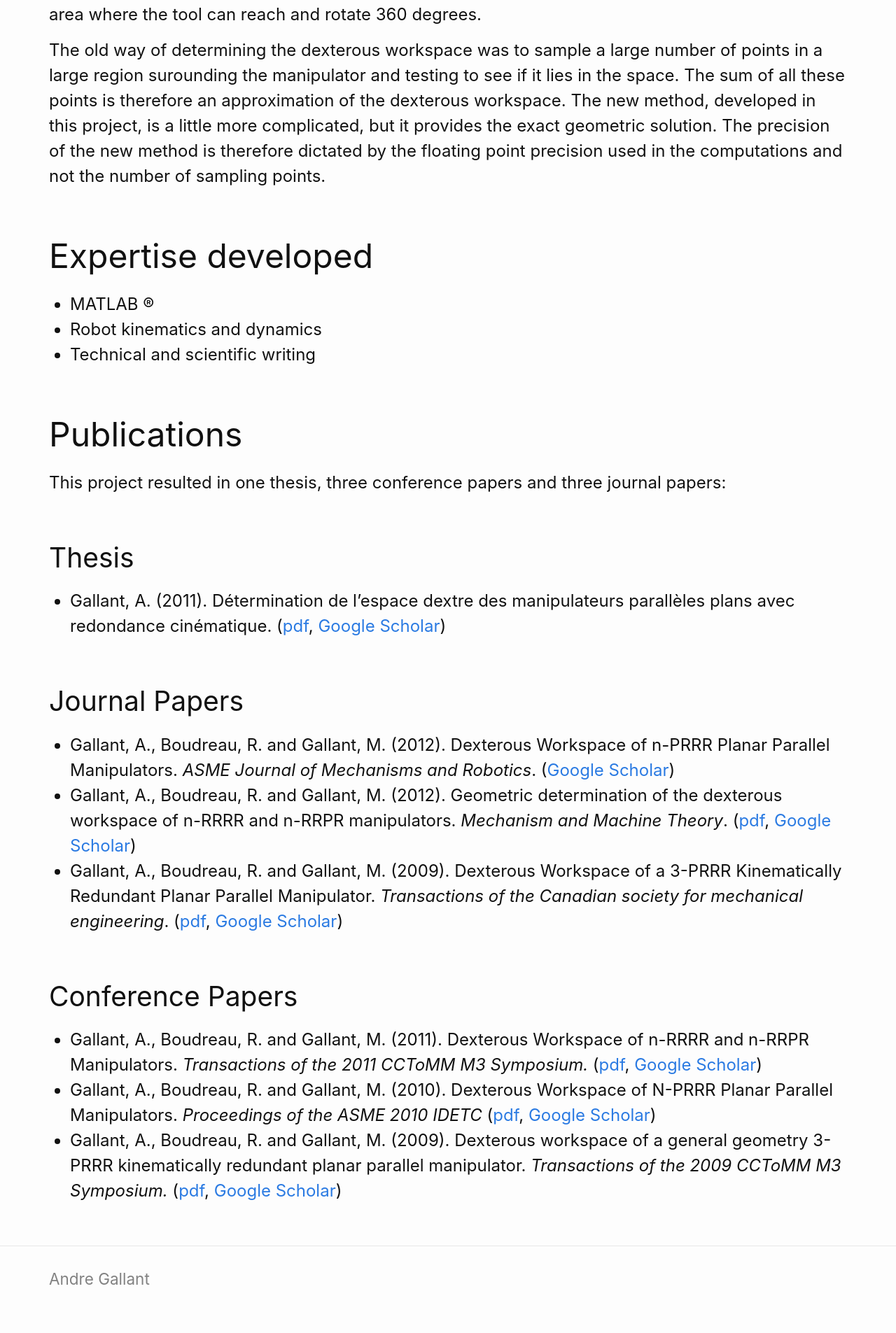
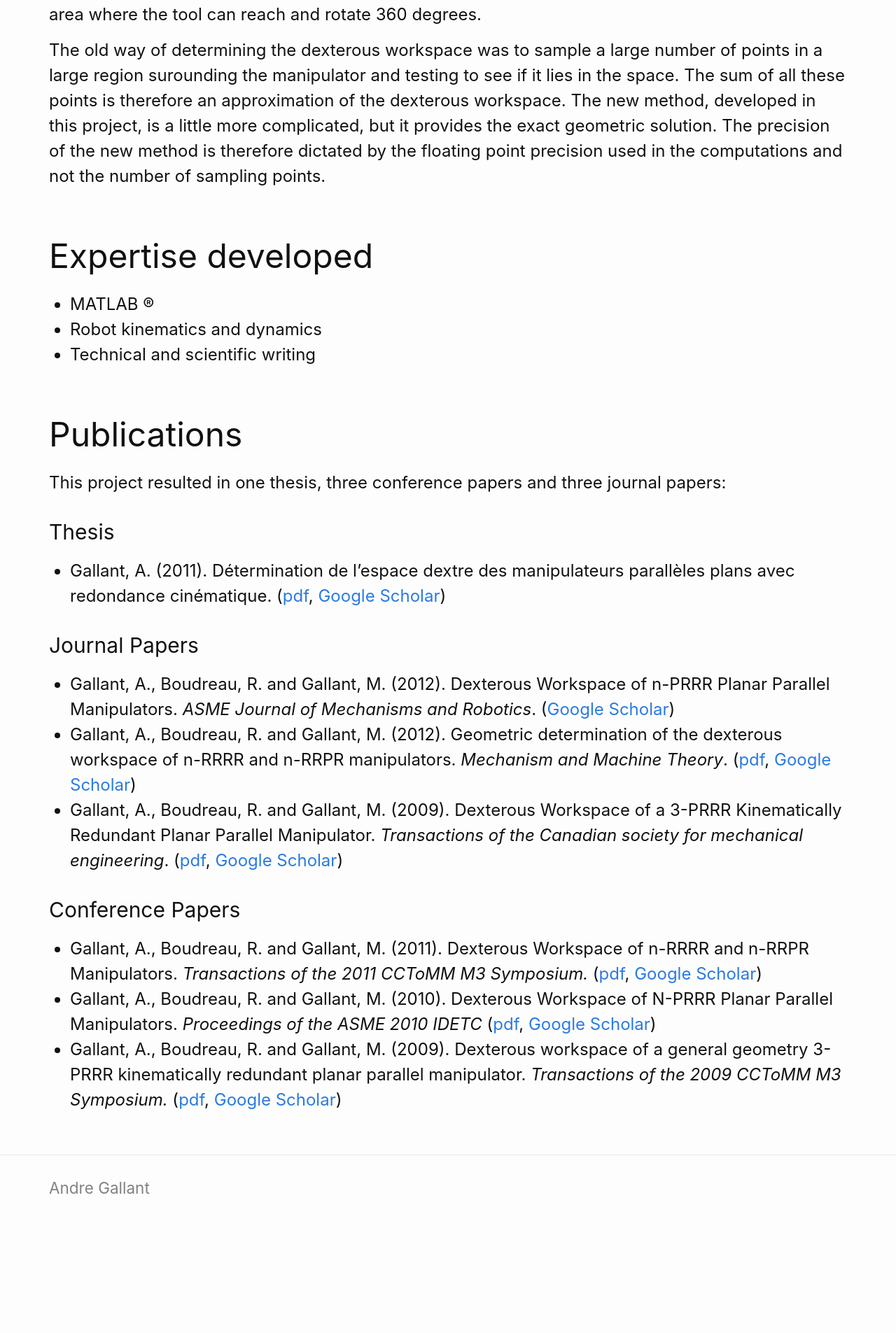
Before and after one commit to gallantandre/gallantandre.github.io, a Jekyll site: the page built from _posts/2011-04-01-masters.md, in a window 1280 px wide. Shown: the part 1059-2964 px from the top of the page at 70% size. Built offline with Jekyll 4.4.1, drawn with Linux system fonts in a browser that asks for light colours; our own code applies the rules of GitHub Pages for plain Markdown files; after the commit the page ends 2833 px from its top, so only the background shows below that.

```diff
--- a/_posts/2011-04-01-masters.md
+++ b/_posts/2011-04-01-masters.md
@@ -29,15 +29,15 @@ The old way of determining the dexterous workspace was to sample a large number
 ## Publications
 This project resulted in one thesis, three conference papers and three journal papers:
 
-### Thesis
+#### Thesis
 - Gallant, A. (2011). Détermination de l'espace dextre des manipulateurs parallèles plans avec redondance cinématique. ([pdf](https://central.bac-lac.gc.ca/.item?id=MR81190&op=pdf&app=Library&oclc_number=1007724872), [Google Scholar](https://scholar.google.com/citations?view_op=view_citation&hl=en&user=SvfSQMMAAAAJ&sortby=pubdate&citation_for_view=SvfSQMMAAAAJ:QIV2ME_5wuYC))
 
-### Journal Papers
+#### Journal Papers
 - Gallant, A., Boudreau, R. and Gallant, M. (2012). Dexterous Workspace of n-PRRR Planar Parallel Manipulators. _ASME Journal of Mechanisms and Robotics_. ([Google Scholar](https://scholar.google.com/citations?view_op=view_citation&hl=en&user=SvfSQMMAAAAJ&sortby=pubdate&citation_for_view=SvfSQMMAAAAJ:d1gkVwhDpl0C))
 - Gallant, A., Boudreau, R. and Gallant, M. (2012). Geometric determination of the dexterous workspace of n-RRRR and n-RRPR manipulators. _Mechanism and Machine Theory_. ([pdf](https://www.researchgate.net/profile/Andre-Gallant-2/publication/256934744_Geometric_determination_of_the_dexterous_workspace_of_n-RRRR_and_n-RRPR_manipulators/links/5e90b5c6299bf130798e144c/Geometric-determination-of-the-dexterous-workspace-of-n-RRRR-and-n-RRPR-manipulators.pdf), [Google Scholar](https://scholar.google.com/citations?view_op=view_citation&hl=en&user=SvfSQMMAAAAJ&sortby=pubdate&citation_for_view=SvfSQMMAAAAJ:u-x6o8ySG0sC))
 - Gallant, A., Boudreau, R. and Gallant, M. (2009). Dexterous Workspace of a 3-PRRR Kinematically Redundant Planar Parallel Manipulator. _Transactions of the Canadian society for mechanical engineering_. ([pdf](https://web.archive.org/web/20100911000319id_/http://www.tcsme.org:80/Papers/Vol33/Vol33No4Paper9.pdf), [Google Scholar](https://scholar.google.com/citations?view_op=view_citation&hl=en&user=SvfSQMMAAAAJ&sortby=pubdate&citation_for_view=SvfSQMMAAAAJ:u5HHmVD_uO8C))
 
-### Conference Papers
+#### Conference Papers
 - Gallant, A., Boudreau, R. and Gallant, M. (2011). Dexterous Workspace of n-RRRR and n-RRPR Manipulators. _Transactions of the 2011 CCToMM M3 Symposium._ ([pdf](http://www.cctomm.ca/2011/P03.pdf), [Google Scholar](https://scholar.google.com/citations?view_op=view_citation&hl=en&user=SvfSQMMAAAAJ&sortby=pubdate&citation_for_view=SvfSQMMAAAAJ:4DMP91E08xMC))
 - Gallant, A., Boudreau, R. and Gallant, M. (2010). Dexterous Workspace of N-PRRR Planar Parallel Manipulators. _Proceedings of the ASME 2010 IDETC_ ([pdf](http://citeseerx.ist.psu.edu/viewdoc/download?doi=10.1.1.1089.7933&rep=rep1&type=pdf), [Google Scholar](https://scholar.google.com/citations?view_op=view_citation&hl=en&user=SvfSQMMAAAAJ&sortby=pubdate&citation_for_view=SvfSQMMAAAAJ:Wp0gIr-vW9MC))
 - Gallant, A., Boudreau, R. and Gallant, M. (2009). Dexterous workspace of a general geometry 3-PRRR kinematically redundant planar parallel manipulator. _Transactions of the 2009 CCToMM M3 Symposium._ ([pdf](http://www.cctomm.ca/2009/P13.pdf), [Google Scholar](https://scholar.google.com/citations?view_op=view_citation&hl=en&user=SvfSQMMAAAAJ&sortby=pubdate&citation_for_view=SvfSQMMAAAAJ:aqlVkmm33-oC))
```
